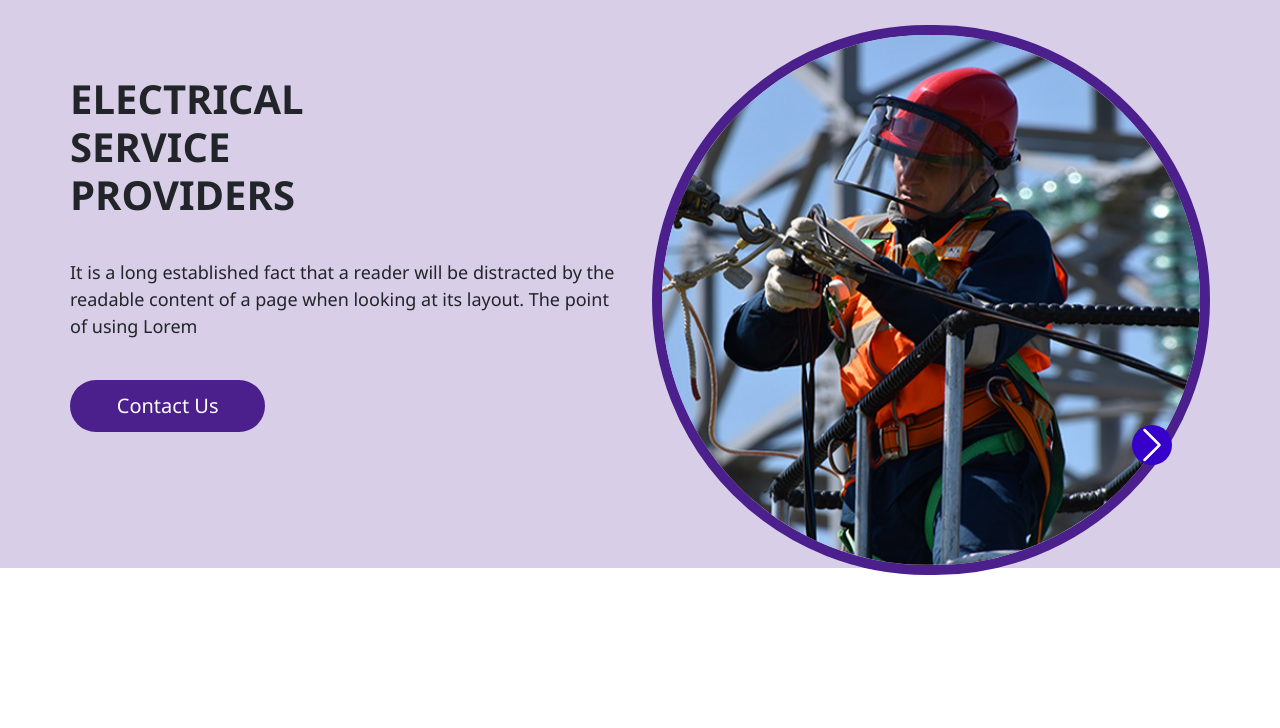
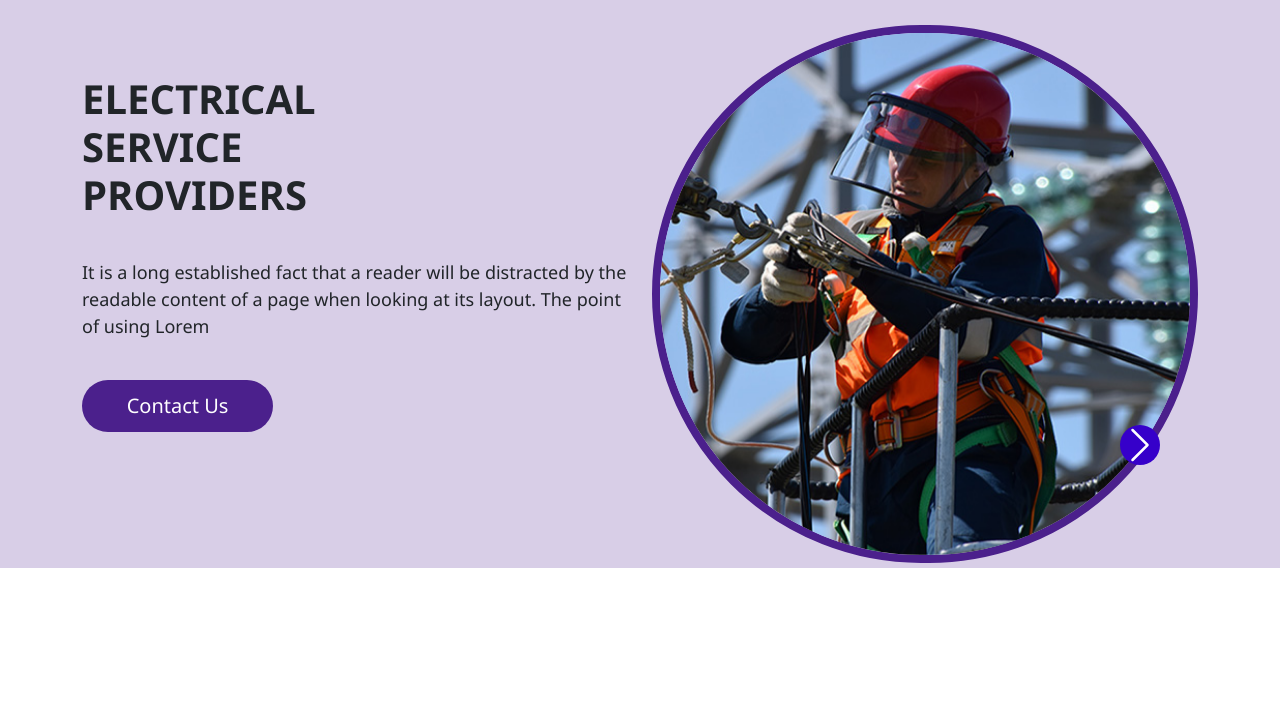
Before and after one commit to gopal0909/textOne, a plain HTML site: page index.html in a window 1280 px wide. Shown: the part 72-800 px from the top of the page. Drawn offline with nearby package versions, Linux system fonts and the light colour scheme.

Commit message:
Update index.html

```diff
--- a/index.html
+++ b/index.html
@@ -4,13 +4,13 @@
 <head>
     <meta charset="UTF-8">
     <meta name="viewport" content="width=device-width, initial-scale=1.0">
-    <title>testOne</title>
+    <title>testOne GitHub</title>
     <!-- BOOTSTRAP CSS & JS  -->
     <link rel="stylesheet" href="https://cdn.jsdelivr.net/npm/bootstrap@5.3.1/dist/css/bootstrap.min.css">
     <script src="https://cdn.jsdelivr.net/npm/bootstrap@5.3.1/dist/js/bootstrap.bundle.min.js"></script>
     <!-- STYLE CSS  -->
     <link rel="stylesheet" href="style.css">
-    <link rel="stylesheet" href="responsive.css">
+    <link rel="stylesheet" href="mobile320.css">
 </head>
 
 <body>
@@ -37,7 +37,7 @@
                 </div>
             </div>
         </nav>
-        <div class="container px-0 ">
+        <div class="container">
             <div class="row">
                 <!-- title heading  -->
                 <div class="heading col-lg-6 col-sm-12">
```
